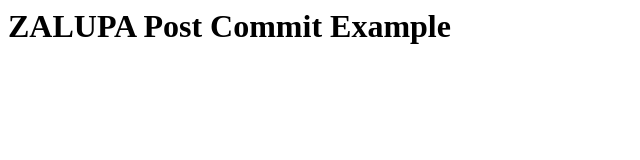
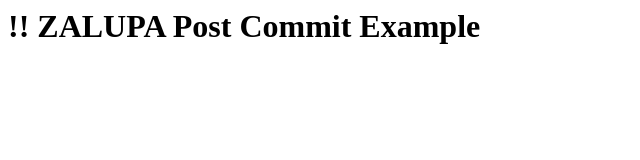
Before and after one commit to vsamaru/surge, a website: page index.html in a window 1280 px wide. Shown: the whole page, without its empty margins (0-640 px from the left). Drawn offline with Linux system fonts and the light colour scheme.

Commit message:
Update index.html

```diff
--- a/index.html
+++ b/index.html
@@ -1 +1 @@
-<h1>ZALUPA Post Commit Example</h1>
+<h1>!! ZALUPA Post Commit Example</h1>
```
